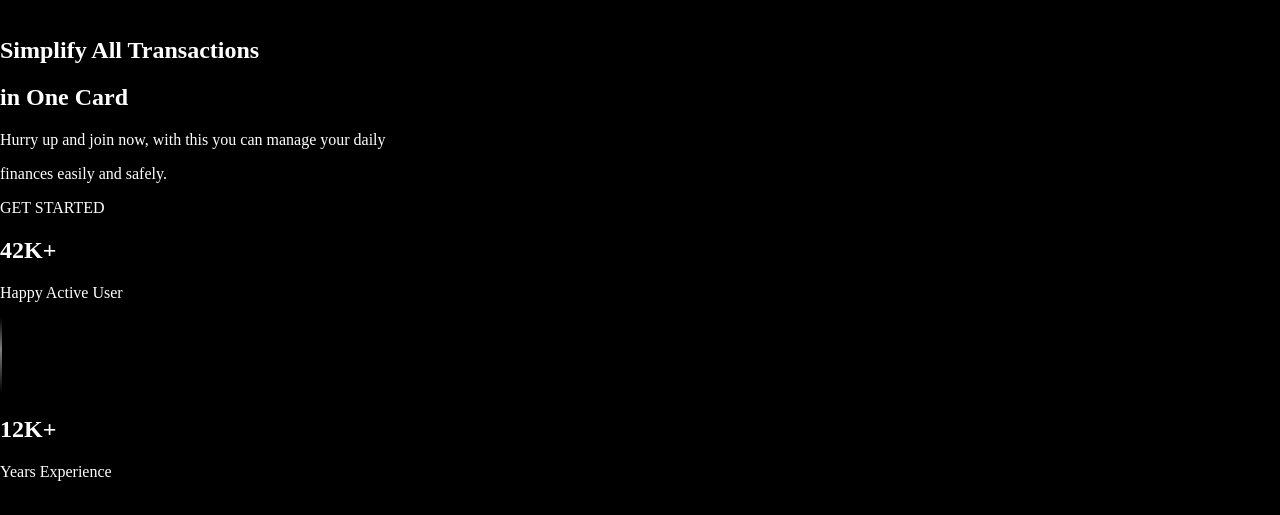
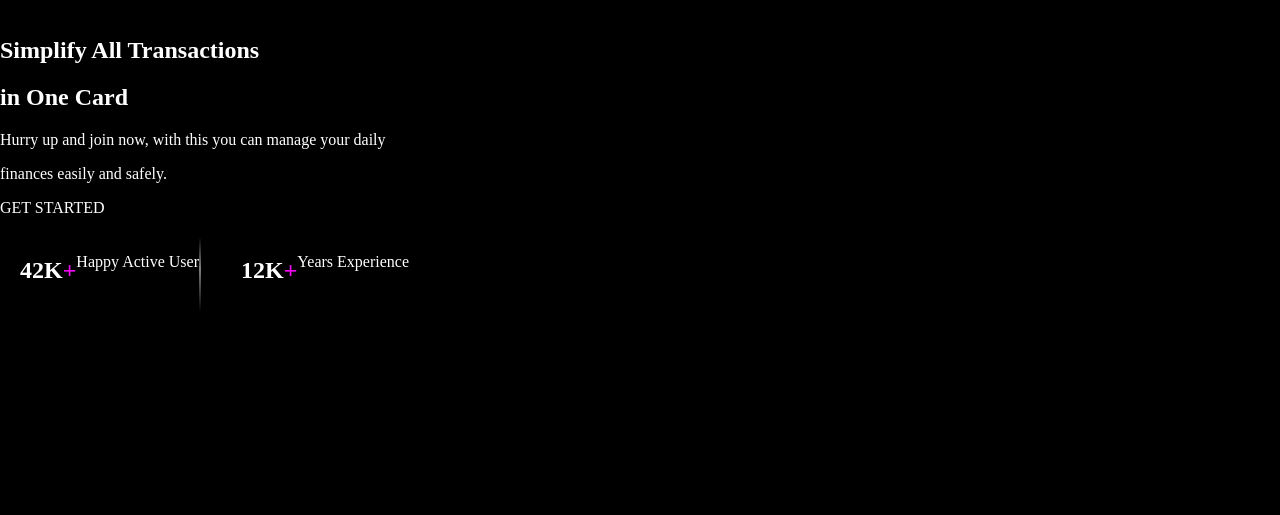
Before and after one commit to planner-sohrab/credit-card-landing-page, a plain HTML site: page index.html in a window 1280 px wide. Shown: the part 93-608 px from the top of the page. Drawn offline with Linux system fonts and the light colour scheme.

Commit message:
modified Readme.md

```diff
--- a/index.html
+++ b/index.html
@@ -40,14 +40,16 @@
 
         <a href="#">GET STARTED</a>
       </div>
-      <div>
-        <div>
-          <h2>42K+</h2>
+      <div id="userexperience">
+        <div class="items">
+          <h2>
+            42K<span class="plus"><b>+</b></span>
+          </h2>
           <p>Happy Active User</p>
           <img src="Assets/Assets/Icons/Vector 402.svg" alt="" />
         </div>
-        <div>
-          <h2>12K+</h2>
+        <div class="items">
+          <h2>12K<span class="plus">+</span></h2>
           <p>Years Experience</p>
         </div>
       </div>
--- a/style.css
+++ b/style.css
@@ -29,3 +29,15 @@ a {
 #part3 a {
   padding-left: 10px;
 }
+
+#userexperience {
+  display: flex;
+}
+.plus {
+  color: #f30af3;
+}
+
+.items {
+  display: flex;
+  padding: 20px;
+}
```
Also changed, not shown: 2 other files.
